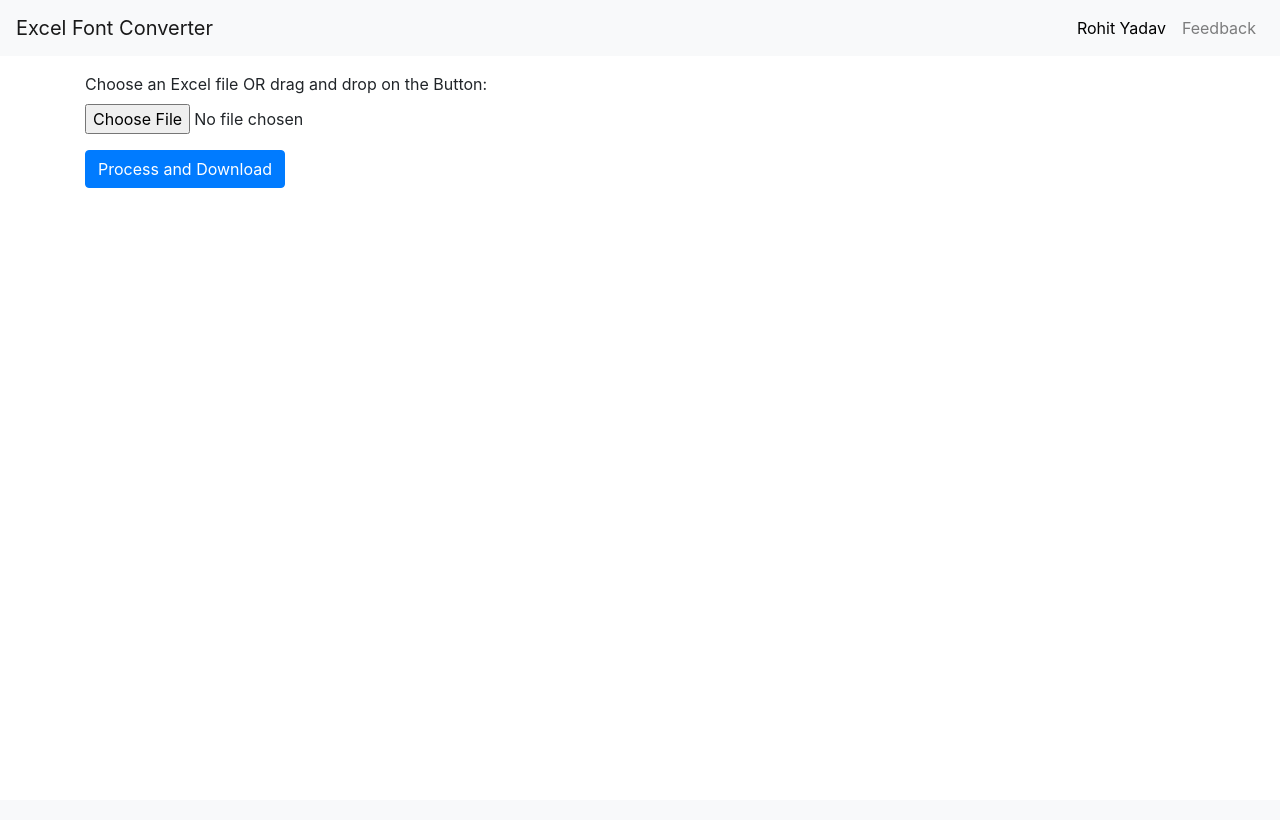
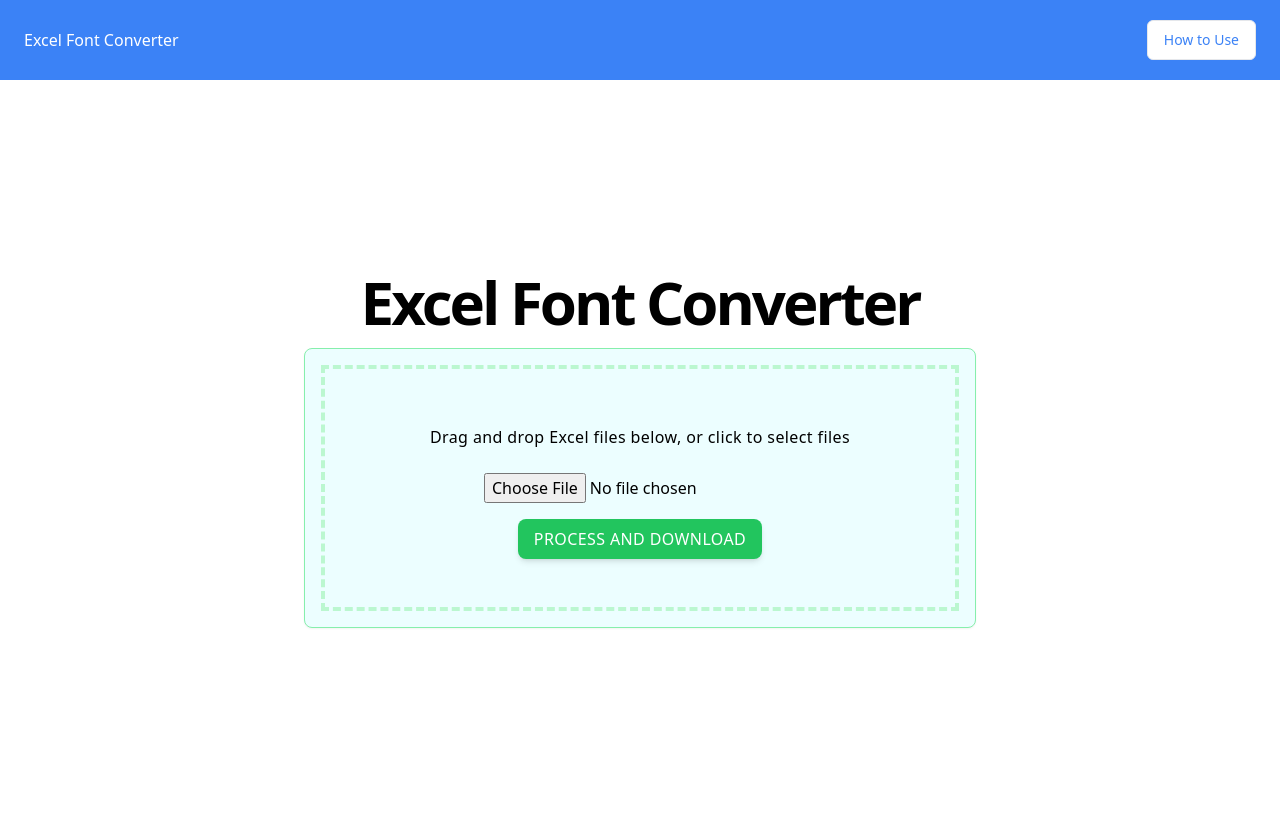
Before and after one commit to patanahid/Excel-font-converter, a Flask app: page / in a window 1280 px wide. Before the commit the page ends 188 px from the top, so only its background shows below. Run offline with Flask 3, Linux system fonts and the light colour scheme; some libraries are stand-ins or nearby versions.

Commit message:
Update index.html UI
Implemented TailwindCss

```diff
--- a/templates/index.html
+++ b/templates/index.html
@@ -4,63 +4,74 @@
     <meta charset="UTF-8">
     <meta name="viewport" content="width=device-width, initial-scale=1, shrink-to-fit=no">
     <title>Excel Font Converter</title>
-    <!-- Bootstrap CSS -->
-    <link href="https://cdn.jsdelivr.net/npm/bootstrap@4.0.0/dist/css/bootstrap.min.css" rel="stylesheet">
-    <style>
-        #loading {
-            display: none;
-        }
-        #downloadStarted {
-            display: none;
-        }
-    </style>
+    <!-- Tailwind CSS -->
+    <!-- <link href="" rel="stylesheet"> -->
+    <script src="https://cdn.tailwindcss.com/3.3.5"></script>
 </head>
 <body>
-    <nav class="navbar navbar-expand-lg navbar-light bg-light">
-        <a class="navbar-brand" href="#">Excel Font Converter</a>
-        <ul class="navbar-nav ml-auto">
-            <li class="nav-item">
-                <a class="nav-link" href="#" style="color: #000000;">Rohit Yadav</a>
-            </li>
-            <li class="nav-item">
-                <a class="nav-link" href="mailto:rohitydvofficial@gmail.com">Feedback</a>
-            </li>
-        </ul>
-    </nav>
-    <div class="container mt-3">
-        <form id="fileForm" method="post" action="/process" enctype="multipart/form-data">
-            <div class="form-group">
-                <label for="file">Choose an Excel file OR drag and drop on the Button:</label>
-                <input type="file" class="form-control-file" id="file" name="file" accept=".xlsx">
+    <header class="flex h-20 w-full items-center px-4 md:px-6 bg-blue-500 text-white">
+        <a class="mr-6" href="#"><span>Excel Font Converter</span></a>
+        <div class="ml-auto">
+
+            <a href="https://peach-relish-f0e.notion.site/Excel-Font-Converter-ee108e9bec9c454581ea9e7fad317e5a" class="inline-flex items-center justify-center rounded-md text-sm font-medium ring-offset-background transition-colors focus-visible:outline-none focus-visible:ring-2 focus-visible:ring-ring focus-visible:ring-offset-2 disabled:pointer-events-none disabled:opacity-50 border border-input hover:bg-accent hover:text-accent-foreground h-10 px-4 py-2 text-blue-500 bg-white">
+                How to Use
+            </a>
+        </div>
+    </header>
+    <section class="w-full py-12 md:py-24 lg:py-32 xl:py-48 bg-gradient-to-r from-white via-fdffff to-b7dce6" id="ogxhuh8xo">
+        <div class="container max-w-7xl mx-auto px-4 md:px-6">
+            <div class="flex flex-col items-center space-y-4 text-center">
+                <h1 class="text-3xl font-bold tracking-tighter sm:text-4xl md:text-5xl lg:text-6xl">
+                    Excel Font Converter
+                </h1>
+                <div class="w-full max-w-2xl mx-auto">
+                    <div class="rounded-lg text-card-foreground shadow-sm border border-green-300 bg-cyan-50" data-v0-t="card">
+                        <div class="p-4">
+                            <div class=" w-full flex flex-col items-center justify-center py-12 border-4 border-dashed border-green-200 text-center flex flex-col items-center justify-center space-y-4">
+                                <label for="file-upload" class="flex items-center justify-center px-2 py-2 text-black rounded-lg  tracking-wide ">
+                                    Drag and drop Excel files below, or click to select files
+                                </label>
+                                <input type="file" id="file-upload" name="file" class="" accept=".xlsx,.xls">
+                                <button type="submit" class="flex items-center justify-center px-4 py-2 bg-green-500 text-white rounded-lg shadow-md tracking-wide uppercase cursor-pointer hover:bg-green-600">
+                                    Process and Download
+                                </button>
+                            </div>
+                            <div id="tip-upload" class="mt-4 px-4 py-2 border-l-4 border-red-800 bg-red-100 text-red-900 hidden">
+                                Processing file...
+                            </div>
+                            <div id="loading" class="mt-4 px-4 py-2 border-l-4 border-red-800 bg-red-100 text-red-900 hidden">
+                                Processing file...
+                            </div>
+                            <div id="downloadStarted" class="mt-4 px-4 py-2 border-l-4 border-green-800 bg-green-100 text-green-900 hidden">
+                                Your Download will start soon!
+                            </div>
+                        </div>
+                    </div>
+                </div>
             </div>
-            <button type="submit" class="btn btn-primary">Process and Download</button>
-        </form>
-        <div id="loading" class="mt-3 alert alert-info" role="alert">
-            Processing... Please wait. It is based on the size of your file.
         </div>
-        <div id="downloadStarted" class="mt-3 alert alert-success" role="alert">
-            Your Download WILL start soon!
-        </div>
-    </div>
-    <!-- Bootstrap JS and dependencies (add them at the end of the body for faster page load) -->
+    </section>
+    <!-- jQuery and dependencies -->
     <script src="https://code.jquery.com/jquery-3.2.1.slim.min.js"></script>
-    <script src="https://cdn.jsdelivr.net/npm/popper.js@1.12.9/dist/umd/popper.min.js"></script>
-    <script src="https://cdn.jsdelivr.net/npm/bootstrap@4.0.0/dist/js/bootstrap.min.js"></script>
     <script>
         $(document).ready(function () {
-            $("#fileForm").submit(function () {
-                $("#loading").show();
-                $("#downloadStarted").hide();
+            $("button[type='submit']").click(function () {
+                if ($('input[type="file"]').get(0).files.length === 0) {
+                    $("#tip-upload").removeClass('hidden');
+                } else {
+                    $("#loading").removeClass('hidden');
+                }
+                $("#downloadStarted").addClass('hidden');
+            });
+        });
+            // Show "Download Started" when the download begins
+            $("#file-upload").change(function() {
+                setTimeout(function() {
+                    $("#loading").addClass('hidden');
+                    $("#downloadStarted").removeClass('hidden');
+                }, 6000);  // You may adjust the timeout based on your actual processing time
             });
 
-            // Show "Download Started" when the download begins
-            $("form").submit(function() {
-                setTimeout(function() {
-                    $("#loading").hide();
-                    $("#downloadStarted").show();
-                }, 4000);  // You may adjust the timeout based on your actual processing time
-            });
-        });
-    </script>
+</script>
 </body>
 </html>
```
